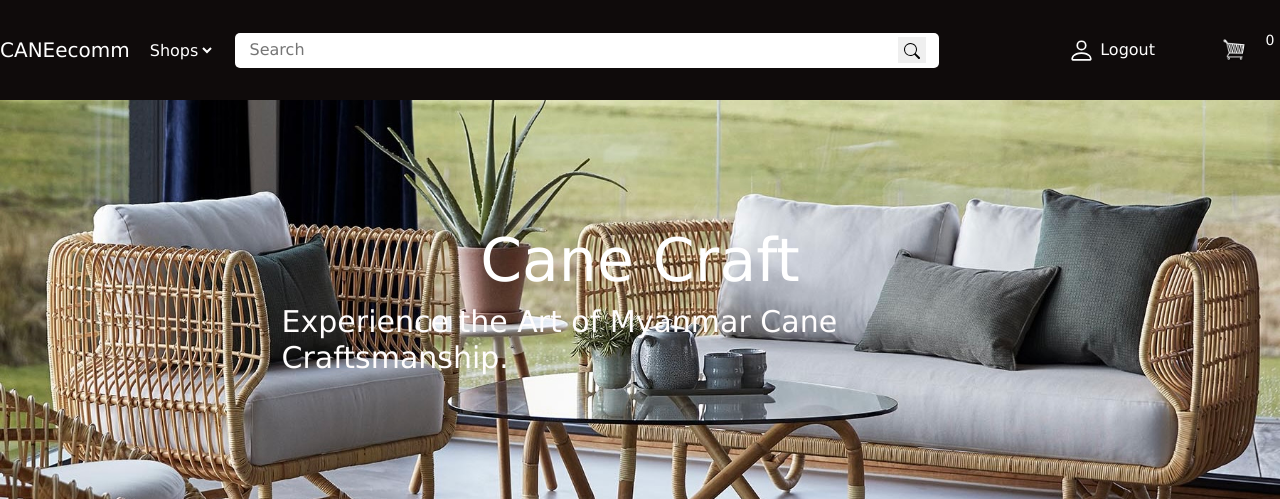
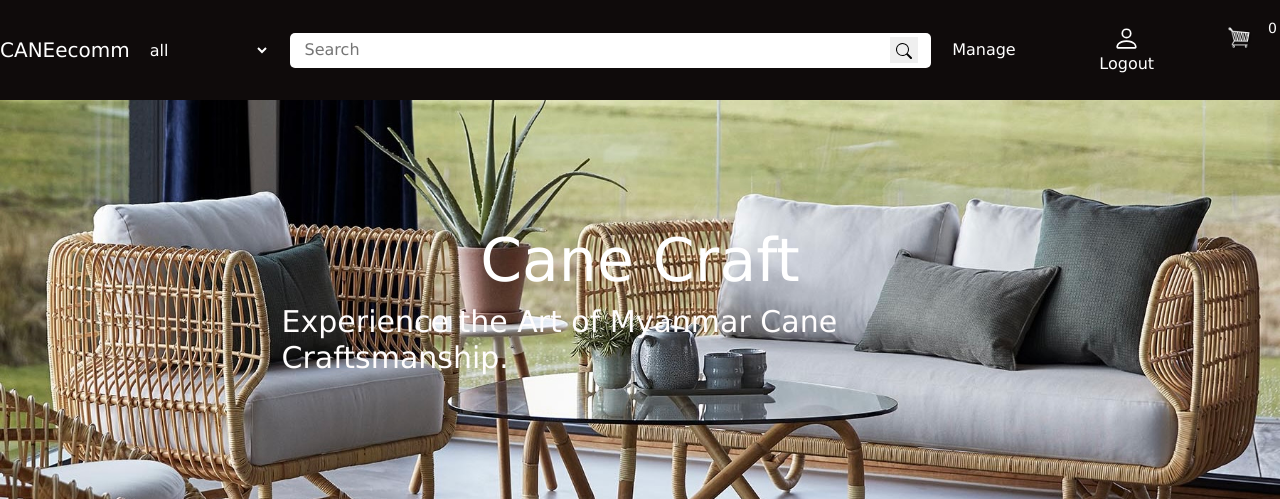
Before and after one commit to YenXXXW/special_PROJ, a Django app: page / in a window 1280 px wide. Shown: the top 499 px of the page. Run offline with Django 5.2, Linux system fonts and the light colour scheme; a user stored in the database is signed in; tables that the repository leaves empty hold one stand-in row (values such as "Sample post"); grey boxes marked "Sample" are stand-in pictures; some libraries are stand-ins or nearby versions.

Commit message:
producd quantity added and maange button for the shop owner

```diff
--- /dev/null
+++ b/static/js/store.js
@@ -0,0 +1,107 @@
+let products = productsData
+selectedShop = 'all'
+document.addEventListener('DOMContentLoaded', function() {
+    const checkboxes = document.querySelectorAll('input[type="checkbox"]');
+
+    checkboxes.forEach(checkbox => {
+        checkbox.addEventListener('change', function() {
+            if (this.checked) {
+                // Uncheck all other checkboxes
+                checkboxes.forEach(otherCheckbox => {
+                    if (otherCheckbox !== this) {
+                        otherCheckbox.checked = false;
+                    }
+                });
+                updateDateRequest()
+
+            }
+        });
+    });
+
+    function attachEventListeners() {
+        var updateBtns = document.getElementsByClassName('update-cart');
+        for (var i = 0; i < updateBtns.length; i++) {
+            updateBtns[i].addEventListener('click', function() {
+                var productID = this.dataset.product;
+                var action = this.dataset.action;
+
+                if (user === 'AnonymousUser') {
+                    addCookieItem(productID, action);
+                } else {
+                    updateUserOrder(productID, action);
+                }
+            });
+        }
+    }
+
+    function updateDateRequest() {
+
+        const form = document.getElementById('category-select-form');
+        const formData = new FormData(form);
+        formData.append('shop_id', selectedShop)
+
+        fetch(form.action, {
+            method: 'POST',
+            body: formData,
+            headers: {
+                'X-Requested-With': 'XMLHttpRequest',
+                'X-CSRFToken': document.querySelector('[name="csrfmiddlewaretoken"]').value
+            }
+        })
+        .then(response => response.json())
+        .then(data => {
+            // Handle the response data
+            if (data.products) {
+                products = data.products
+                updateProducts(products)
+
+            } else {
+                console.error('No products data received.');
+            }
+        })
+        .catch(error => {
+            console.error('Error:', error);
+        });
+    }
+
+    function updateProducts(products) {
+        const productsContainer = document.getElementById('products-container');
+        productsContainer.innerHTML = ''; // Clear existing products
+        productsContainer.classList.add('col-lg-9')
+
+        const rowElement = document.createElement('div');
+        rowElement.classList.add('row', 'gy-5');
+
+        products.forEach(product => {
+            const productElement = document.createElement('div');
+
+            productElement.classList.add('col-md-4', 'col-contianer')
+            productElement.innerHTML = `
+                <div class="product">
+                    <div class="product-img-container">
+                        <img src="${product.image_url}" alt="${product.name}" class="product-img">
+                    </div>
+                    <h3 id="product-price">${product.name}</h3>
+                        <p>${product.price} Ks</p>
+                    <div>
+
+                        <button class="view_button"><a href="product/${product.id}">View</a></button>
+                        <button data-product="{{product.id}}" data-action="add" class="add-to-cart update-cart ">Add to Cart</button>
+                    </div>
+
+                </div>
+            `;
+            rowElement.appendChild(productElement);
+        });
+
+        productsContainer.appendChild(rowElement);
+
+        attachEventListeners();
+    }
+
+
+    document.getElementById('shopSelect').addEventListener('change', function() {
+        selectedShop = this.value;
+        updateDateRequest()
+    });
+});
--- a/store/Templates/store/adminPanel/addProduct.html
+++ b/store/Templates/store/adminPanel/addProduct.html
@@ -33,6 +33,10 @@
                     <option value="{{ category.name }}">{{category.name}}</option>
                 {% endfor %}
             </select>
+        </div>
+        <div>
+            <label for="quantity">Quantity</label>
+            <input name="quantity" type="number" id="quantity" value="">
         </div>
         <div>
             <label for="color">Color</label>
--- a/store/Templates/store/adminPanel/editProduct.html
+++ b/store/Templates/store/adminPanel/editProduct.html
@@ -106,6 +106,10 @@
                 <input id="description" name="description" value="{{ product.description }}">
             </div>
             <div>
+                <label for="quantity">Quantity</label>
+                <input name="quantity" type="number" id="quantity" value="{{ product.quantity}}">
+            </div>
+            <div>
                 <img src="{{ product.imageURL }}" width='200' id="productImg">
                 <input type="file" id="imageInput" accept="image/jpeg, image/png, image/webp" name="image">
             </div>
--- a/store/Templates/store/adminPanel/viewProducts.html
+++ b/store/Templates/store/adminPanel/viewProducts.html
@@ -83,6 +83,7 @@
                                 <h5 class="card-title">{{ product.name }}</h5>
                                 <p class="card-text">{{ product.price }} Ks</p>
                                 <p class="card-text">Description: {{ product.description }}</p>
+                                <p class="card-text">Quantity: {{ product.quantity}}</p>
                                 <a href="{% url 'edit-product' product.id %}" class="btn btn-primary">Edit</a>
                                  <button class="adminDeleteButton" data-product-id={{ product.id }}>Delete</button>
                             </div>
--- a/store/Templates/store/main.html
+++ b/store/Templates/store/main.html
@@ -66,10 +66,11 @@
         <button class="navbar-toggler" type="button" data-bs-toggle="collapse" data-bs-target="#navbarSupportedContent" aria-controls="navbarSupportedContent" aria-expanded="false" aria-label="Toggle navigation">
           <span class="navbar-toggler-icon"></span>
         </button>
-        <select>
-          <option value="" selected disabled hidden>Shops</option>
-          <option value="chair">shop1</option>
-          <option value="furnature">shop2</option>
+        <select id="shopSelect">
+          <option value="all">all</option>
+          {% for shop in shops %}
+            <option value={{shop.id}}>{{ shop.name }}</option>
+          {% endfor %}
         </select>
         <form id="navSearch">
           <input type="search" placeholder="Search" id="navSearchInput">
@@ -79,6 +80,9 @@
           </svg>
         </button>
         </form>
+        {% if shop_owner %}
+        <a href="shop_admin_panel" class="navbar-toggle btn btn-transparent ms-2">Manage</a>
+        {% endif %}
         <div class="collapse navbar-collapse" id="navbarSupportedContent">
           {% comment %} <ul class="navbar-nav me-auto mb-2 mb-lg-0">
             <li class="nav-item">
@@ -125,6 +129,7 @@
         <script src="https://cdn.jsdelivr.net/npm/@popperjs/core@2.10.2/dist/umd/popper.min.js" integrity="sha384-7+zCNj/IqJ95wo16oMtfsKbZ9ccEh31eOz1HGyDuCQ6wgnyJNSYdrPa03rtR1zdB" crossorigin="anonymous"></script>
         <script src="https://cdn.jsdelivr.net/npm/bootstrap@5.1.3/dist/js/bootstrap.min.js" integrity="sha384-QJHtvGhmr9XOIpI6YVutG+2QOK9T+ZnN4kzFN1RtK3zEFEIsxhlmWl5/YESvpZ13" crossorigin="anonymous"></script>
         <script type="text/javascript" src="{% static 'js/cart.js' %}"></script>
+        <script type="text/javascript" src="{% static 'js/store.js' %}" /></script>
         <script>
           if(user!='AnonymousUser')
             {
@@ -138,6 +143,8 @@
 
               document.getElementById('log-out').innerHTML=''
             }
+
+
         </script>
     </body>
 </html>
--- a/store/views.py
+++ b/store/views.py
@@ -29,10 +29,9 @@
 
     def __init__(self, *args, **kwargs):
         super(SelectCategoryForm, self).__init__(*args, **kwargs)
-        self.fields['category'].choices = [(category.id, category.name) for category in Category.objects.all()]
-        # if selected_category:
-        #     self.fields['category'].initial = [int(selected_category)]
-
+        self.fields['category'].choices = [(category.id, categoryname) for category in Category.objects.all()]
+        # if selectAked_category:
+        #     selectAked_categoryselectAked_categoryselectAked_category].initial = [int(selected_category)]
 
 def store(request):
     selected_category = request.session.get("selected_category", "0")
@@ -44,25 +43,37 @@
     if request.method == "POST" and request.headers.get('X-Requested-With') == 'XMLHttpRequest':
         # Process AJAX request
         selected_category = request.POST.get('category')
+        shop_id = request.POST.get('shop_id')
         request.session["selected_category"] = selected_category
-        if selected_category != "0":
+        if selected_category != "0" and shop_id == "all":
             products = Product.objects.filter(category=selected_category)
+        elif selected_category != "0" and shop_id != "all":
+            products = Product.objects.filter(shop=shop_id, category=selected_category)
+        elif selected_category == "0" and shop_id == "all":
+            products= Product.objects.all()
         else:
-            products = Product.objects.all()
+            products = Product.objects.filter(shop=shop_id)
+
+        def serialize_products(products):
+            return [
+                {
+                    'id': product.id,
+                    'name': product.name,
+                    'price': product.price,
+                    'image_url': product.image.url if product.image else None,
+                    'description': product.description,
+                    'shop_id': product.shop.id if product.shop else None,
+                    'category_id': product.category.id if product.category else None
+                }
+                for product in products
+            ]
 
         # Prepare response data
-        products_data = [
-            {
-                'id': product.id,
-                'name': product.name,
-                'price': product.price,
-                'image_url': product.image.url if product.image else None,  # Get the URL of the image if it exists
-                'description': product.description
-            }
-            for product in products
-        ]
+        products_data = serialize_products(products)
 
         return JsonResponse({'products': products_data})
+
+    shops = Shop.objects.all()
 
     categories = Category.objects.all()
     context = {
@@ -70,6 +81,8 @@
         'cartItems': cartItems,
         'categories': categories,
         'selected_category': selected_category,
+        'shop_owner': hasattr(request.user, 'shop'),
+        'shops': shops
     }
 
     return render(request, 'store/store.html', context)
@@ -98,8 +111,6 @@
     data = json.loads(request.body)
     productId= data['productID']
     action= data['action']
-    print('Action:',action)
-    print('productId:',productId)
     customer =request.user.customer
     product= Product.objects.get(id=productId)
     order, created = Order.objects.get_or_create(customer=customer, complete=False)
```
Also changed, not shown: store/Templates/store/store.html (+15 -94 lines), store/shopAdminProductsViews.py (+12 -3 lines), static/js/cart.js (line endings or trailing spaces). Lines whose indentation alone changed are shown as unchanged.
